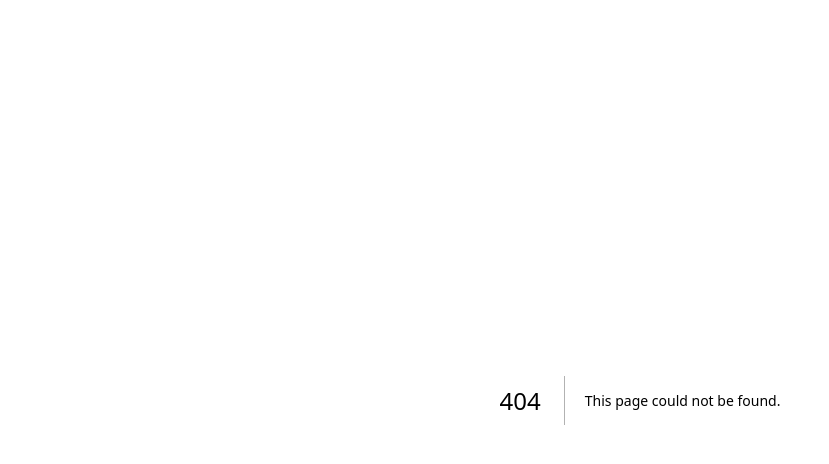
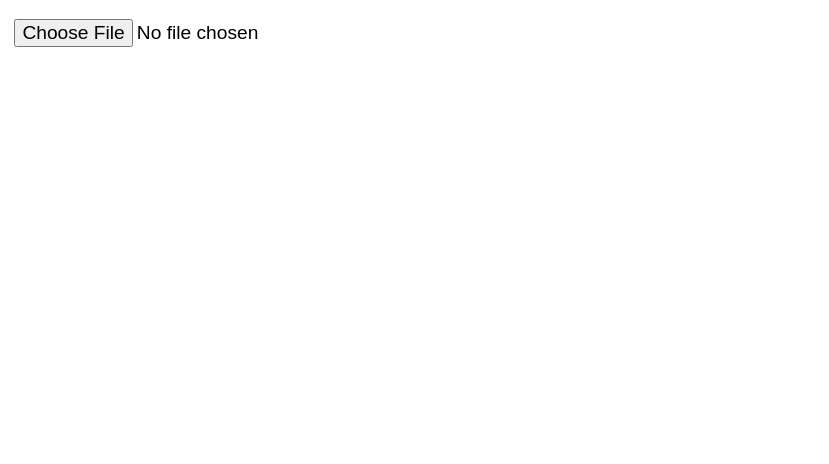
Before and after one commit to felipelamela/AppClima, a Next.js app: page /components/globalComponents/InputFile in a window 1280 px wide. Before the commit this address had no page. Shown: the top 464 px of the page, without its empty margins (0-829 px from the left). Built offline with nearby package versions, Linux system fonts and the light colour scheme.

Commit message:
[Input File] Novo Component para input de arquivos .pdf com sua validação e estilo base

```diff
--- /dev/null
+++ b/pages/components/globalComponents/InputFile.tsx
@@ -0,0 +1,58 @@
+import React from 'react'
+import { InputFilesTypes } from '../../../types'
+
+const InputFile: React.FC<InputFilesTypes> = ({ label, tipoArquivo, setValor }) => {
+  const [estilo, setEstilo] = React.useState('desativo')
+
+
+  function handleFile(e: React.ChangeEvent<HTMLInputElement>) {
+    const arquivo = e.target.files?.[0]
+    if (arquivo && arquivo.type === 'application/pdf') {
+      setValor(arquivo)
+      setEstilo('desativo')
+    } else {
+      setEstilo('ativo')
+      setValor(null)
+    }
+
+  }
+
+  return (
+    <>
+      <label htmlFor={label}>{label}</label>
+      <input
+        className={estilo}
+        type='file'
+        id={label}
+        accept={tipoArquivo}
+        onChange={handleFile} />
+      {estilo === 'ativo' ? <p>Apenas PDF são permitidos.</p> : ''}
+      <style jsx>{`
+        input{
+          margin: .3rem 0 1rem 0;
+          font-size: 1.2rem;
+          padding: .4rem ;
+          text:none;
+          position:relative;
+        }
+        p{
+          margin: 0;
+          padding:0;
+          font-size:.7rem;
+          position:relative;
+          top:-40px;
+          left: 10px;
+        }
+        .ativo{
+          border: 1px solid red;
+          border-radius: 10px;
+          background: #ff00002b;
+          padding: .4rem .4rem 30px;
+        }
+
+      `}</style>
+    </>
+  )
+}
+
+export default InputFile
```
